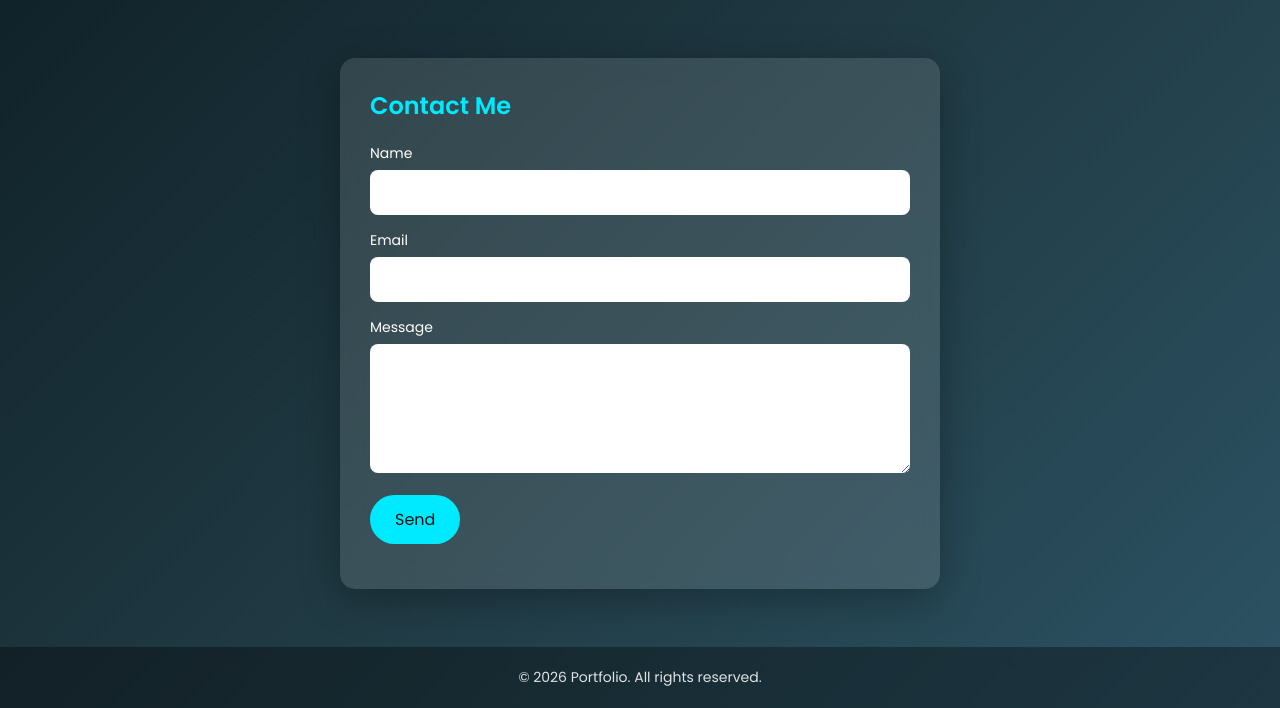
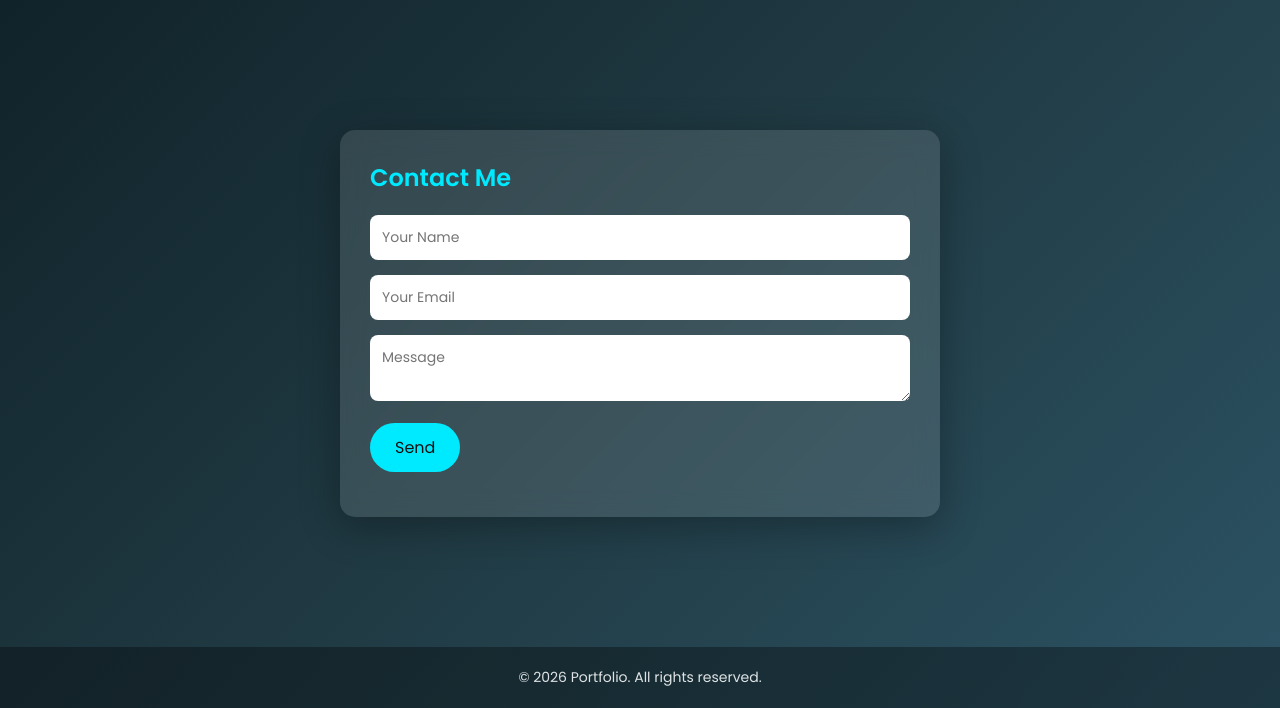
Before and after one commit to Dhanunjaya23-02-2006/Portfolio, a Flask app: page /contact in a window 1280 px wide. Shown: the part 92-800 px from the top of the page. Run offline with Flask 3, Linux system fonts and the light colour scheme; some libraries are stand-ins or nearby versions.

Commit message:
Refactor contact.html for improved structure

```diff
--- a/templates/contact.html
+++ b/templates/contact.html
@@ -1,11 +1,13 @@
 <!DOCTYPE html>
 <html lang="en">
+
 <head>
     <meta charset="UTF-8">
     <title>Contact | Portfolio</title>
     <link href="https://fonts.googleapis.com/css2?family=Poppins:wght@300;400;600&display=swap" rel="stylesheet">
     <link rel="stylesheet" href="../static/css/contact.css">
 </head>
+
 <body>
 
     <!-- HEADER -->
@@ -30,15 +32,9 @@
             <div class="card contact-card">
                 <h2>Contact Me</h2>
                 <form id="contact-form">
-                <label for="name">Name</label>
-                <input type="text" id="name" name="user_name" required>
-
-                <label for="email">Email</label>
-                <input type="email" id="email" name="user_email" required>
-
-                <label for="message">Message</label>
-                <textarea id="message" name="message" rows="5" required></textarea>
-
+                    <input type="text" name="from_name" placeholder="Your Name" required>
+                    <input type="email" name="from_email" placeholder="Your Email" required>
+                    <textarea name="message" placeholder="Message" required></textarea>
                     <button type="submit" class="btn">Send</button>
                 </form>
                 <p id="status"></p>
@@ -55,4 +51,5 @@
     <script src="../static/javascript/contact.js"></script>
 
 </body>
+
 </html>
```
Lines whose indentation alone changed are shown as unchanged.
